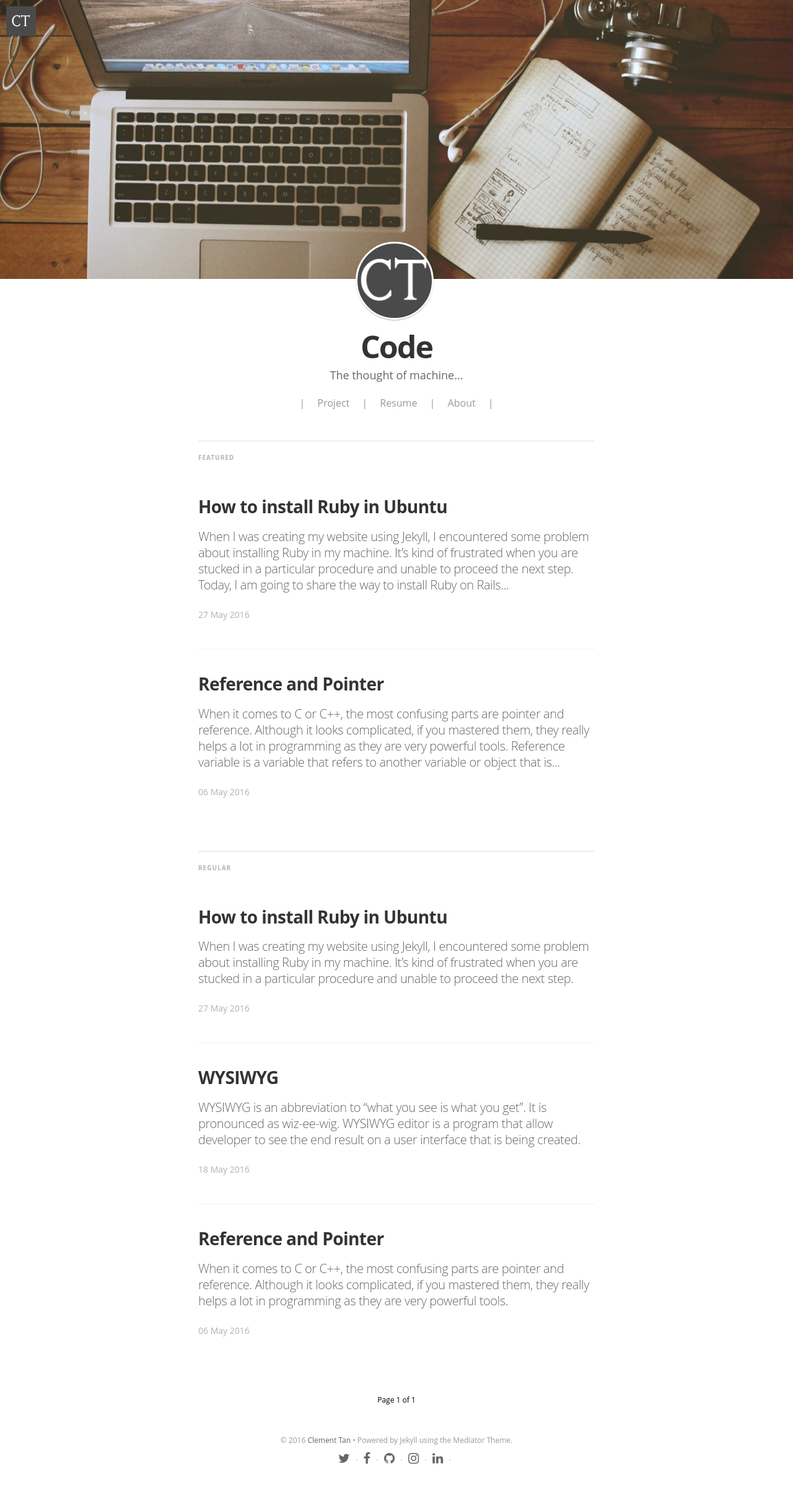
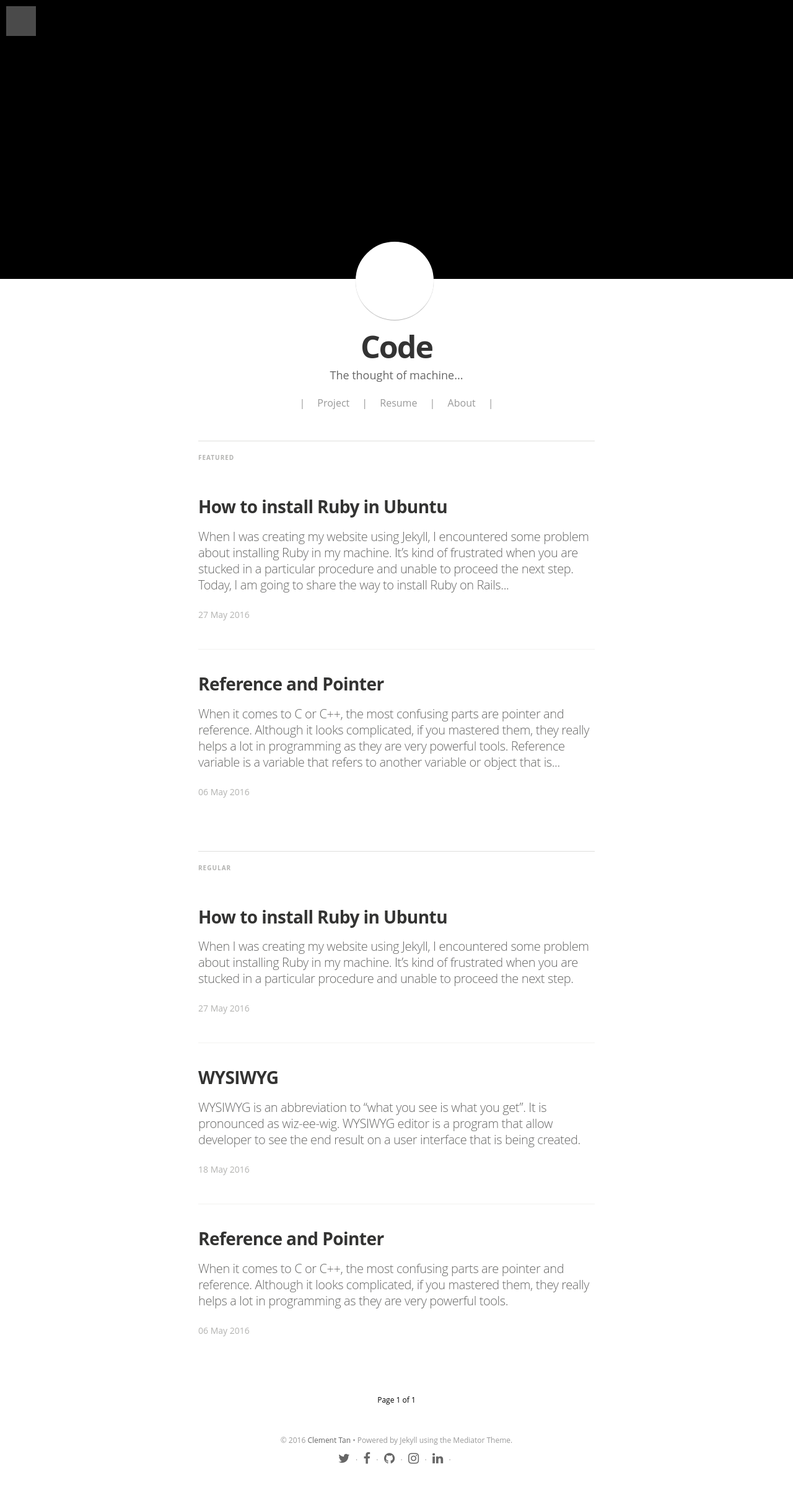
Before and after one commit to clementpeihengtan/clement-tph, a Jekyll site: the page built from index.html, in a window 1280 px wide. Shown: the whole page at 62% size. Built offline with Jekyll 4.4.1, drawn with Linux system fonts in a browser that asks for light colours; nearby versions of some CDN libraries; some web fonts are replaced; the list of posts is cut into pages by our own code.

Commit message:
Update _config.yml
change url for logo and cover photo

```diff
--- a/_config.yml
+++ b/_config.yml
@@ -9,9 +9,9 @@ description: The thought of machine...
 
 email: clementtph.com
 #blog logo
-logo: "/assets/images/ct_logo.jpg"
+logo: "/clementpeihengtan.github.io/clement-tph/assets/images/ct_logo.jpg"
 # blog cover
-cover: "/assets/images/desk.jpg"
+cover: "/clementpeihengtan.github.io/clement-tph/assets/images/desk.jpg"
 
 name: 'Clement Tan'
 author: 'Clement Tan'
```
